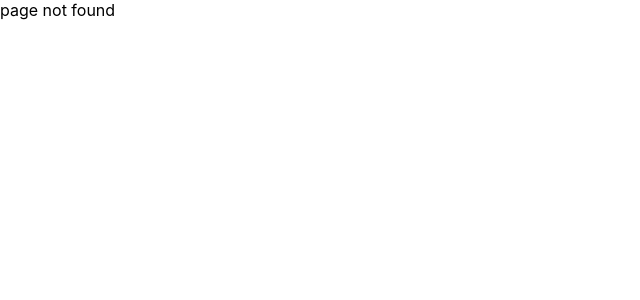
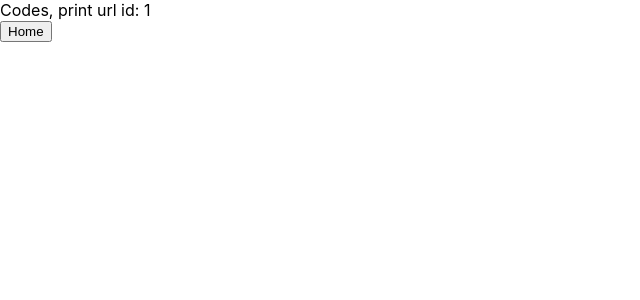
Before and after one commit to barakdimand/encryptionApp, a React (Create React App) app in the folder Programming-ToolBox/storybook/: page /codes/1 in a window 1280 px wide. Before the commit this address had no page. Shown: the top 300 px of the page, without its empty margins (0-640 px from the left). Built offline with nearby package versions, Linux system fonts and the light colour scheme.

Commit message:
added path with url id to display id param on the screen in codes component as ex

```diff
--- a/Programming-ToolBox/storybook/src/App.js
+++ b/Programming-ToolBox/storybook/src/App.js
@@ -5,6 +5,8 @@
 import PageNotFound from "../src/components/pages/PageNotFound";
 import ErrorPage from "../src/components/pages/ErrorPage";
 import Home from "../src/components/pages/run/Home";
+import Inbox from "../src/components/common/Inbox";
+import Codes from "../src/components/common/Codes";
 
 import "./App.css";
 
@@ -14,6 +16,8 @@
       <Switch>
         <Route exact path="/" component={LogIn} />
         <Route exact path="/home" component={Home} />
+        <Route exact path="/inbox" component={Inbox} />
+        <Route exact path="/codes/:id?" component={Codes} />
 
         <Route exact path="/error" component={ErrorPage} />
         <Route path="*" component={PageNotFound} />
--- /dev/null
+++ b/Programming-ToolBox/storybook/src/components/common/Codes.js
@@ -0,0 +1,21 @@
+import { useLocation, useHistory, useParams } from "react-router-dom";
+
+import Home from "../pages/run/Home";
+
+const Codes = () => {
+  const location = useLocation();
+  const history = useHistory();
+  const params = useParams();
+  const goHome = () => {
+    history.push("/home");
+  };
+  console.log({ params });
+  return (
+    <div>
+      <div>Codes, print url id: {params.id}</div>{" "}
+      <button onClick={goHome}>Home</button>
+    </div>
+  );
+};
+
+export default Codes;
--- a/Programming-ToolBox/storybook/src/components/common/LoginForm.js
+++ b/Programming-ToolBox/storybook/src/components/common/LoginForm.js
@@ -9,7 +9,8 @@
 
   const history = useHistory();
   const handleOnClick = () => {
-    verifyUser() && (setIsLoggedIn(true) || history.push("/home"));
+    // verifyUser() &&
+    setIsLoggedIn(true) || history.push("/home");
   };
 
   const verifyUser = () => {
--- a/Programming-ToolBox/storybook/src/components/pages/run/Home.js
+++ b/Programming-ToolBox/storybook/src/components/pages/run/Home.js
@@ -11,6 +11,7 @@
 import ErrorPage from "../ErrorPage";
 import PageNotFound from "../PageNotFound";
 import Inbox from "../../common/Inbox";
+import Codes from "../../common/Codes";
 
 const HomeContent = (props) => {
   const history = useHistory();
@@ -19,7 +20,7 @@
       <div onClick={() => history.push("/inbox")}>inbox</div>
       <div>sent</div>
       <div>draft</div>
-      <div>codes</div>
+      <div onClick={() => history.push("/codes")}>codes</div>
     </ContentWrapper>
   );
 };
@@ -34,6 +35,7 @@
             <Switch>
               <Route exact path="/home" component={HomeContent} />
               <Route exact path="/inbox" component={Inbox} />
+              <Route exact path="/codes/:id?" component={Codes} />
 
               <Route exact path="/error" component={ErrorPage} />
               <Route path="*" component={PageNotFound} />
```
Also changed, not shown: 1 other file (tests, documents, lock files or other folders).
